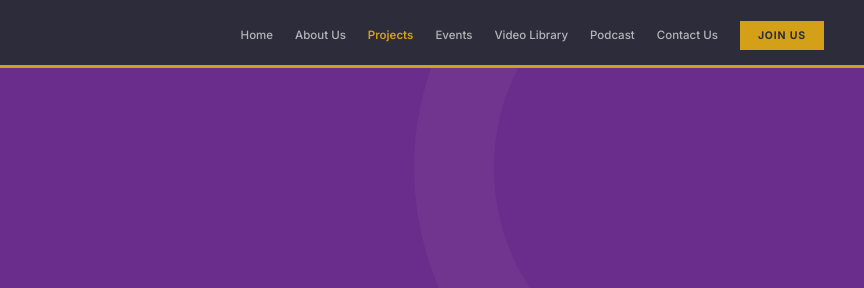
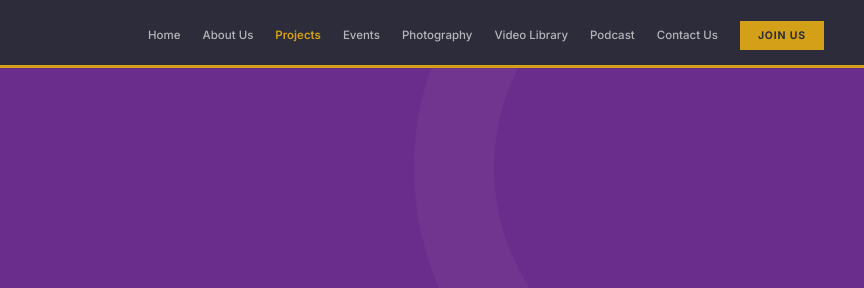
Before and after one commit to LeiboMcBeibo/bsia-website, a plain HTML site: page projects.html in a window 1280 px wide. Shown: the top 288 px of the page, 416-1280 px from the left. Drawn offline with Linux system fonts and the light colour scheme.

Commit message:
Add Photography link to nav and footer

```diff
--- a/projects.html
+++ b/projects.html
@@ -244,6 +244,7 @@ footer { background:var(--ink); padding:64px 56px 28px; }
     <li><a href="about-us.html">About Us</a></li>
     <li><a href="projects.html" class="active">Projects</a></li>
     <li><a href="events.html">Events</a></li>
+    <li><a href="photos.html">Photography</a></li>
     <li><a href="video.html">Video Library</a></li>
     <li><a href="podcasts.html">Podcast</a></li>
 
@@ -425,7 +426,7 @@ footer { background:var(--ink); padding:64px 56px 28px; }
     </div>
     <div class="footer-col">
       <h4>Pages</h4>
-      <ul><li><a href="about-us.html">About Us</a></li><li><a href="projects.html">Projects</a></li><li><a href="events.html">Events</a></li><li><a href="video.html">Video Library</a></li><li><a href="podcasts.html">Podcast</a></li><li><a href="donate.html">Contact Us</a></li></ul>
+      <ul><li><a href="about-us.html">About Us</a></li><li><a href="projects.html">Projects</a></li><li><a href="events.html">Events</a></li><li><a href="photos.html">Photography</a></li><li><a href="video.html">Video Library</a></li><li><a href="podcasts.html">Podcast</a></li><li><a href="donate.html">Contact Us</a></li></ul>
     </div>
     <div class="footer-col">
       <h4>Get Involved</h4>
```
